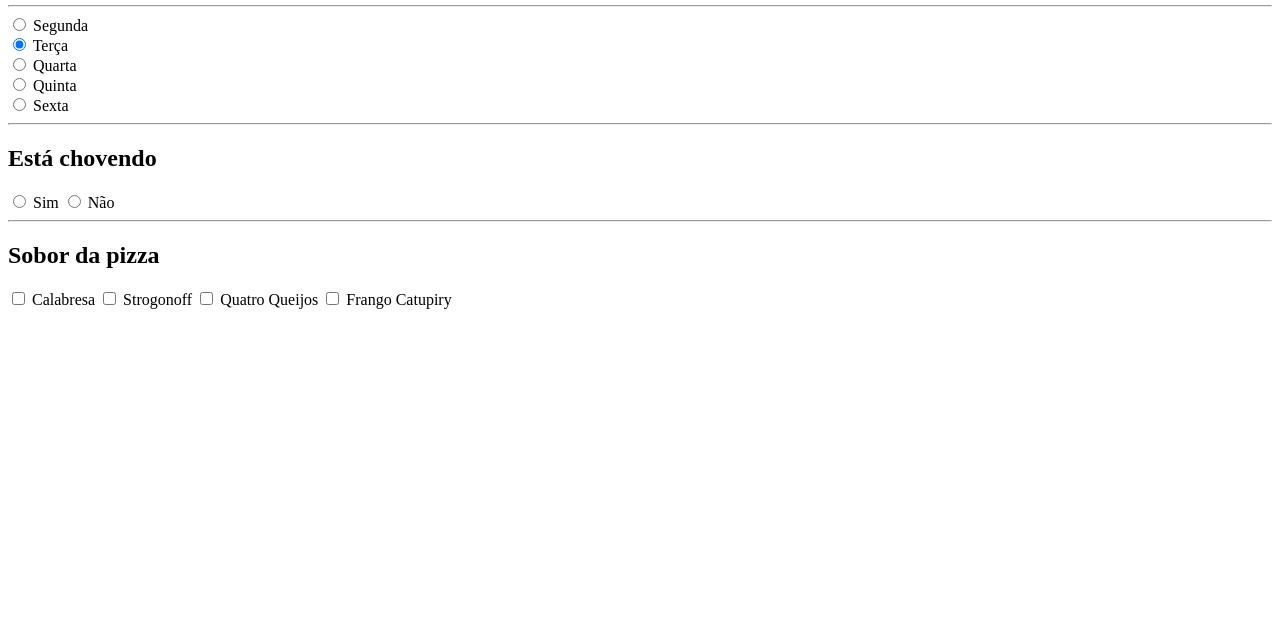
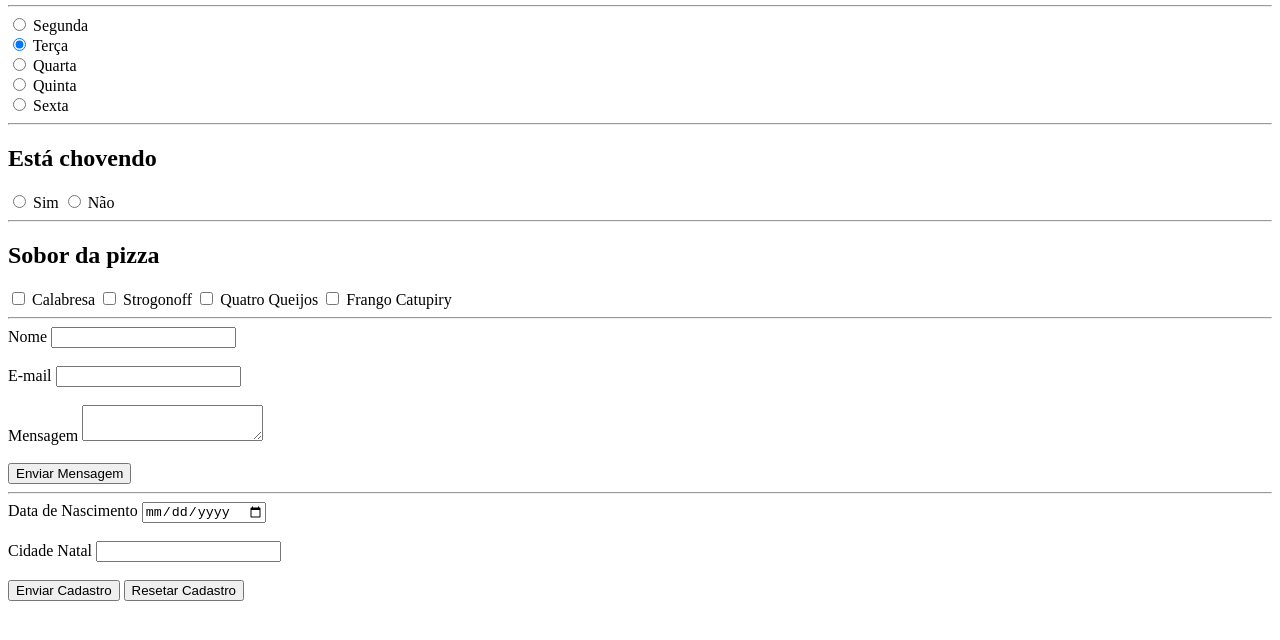
Before and after one commit to ReiSalan94/intro1b24, a plain HTML site: page FORMS/index.html in a window 1280 px wide. Shown: the part 104-744 px from the top of the page. Drawn offline with Linux system fonts and the light colour scheme.

Commit message:
Add files via upload

```diff
--- a/FORMS/index.html
+++ b/FORMS/index.html
@@ -50,7 +50,44 @@
         </label>
 
     </form>
+    <hr>
 
+    <form action="" method="get">
+        <label for="nome">
+            Nome
+            <input type="text" name="nome" id="nome">
+        </label>
+        <br><br>
+        <label for="email">
+            E-mail
+            <input type="email" name="email" id="email">
+        </label>
+        <br><br>
+        <label for="mensagem">
+            Mensagem
+            <textarea name="mensagem" id="mensagem"></textarea>
+        </label>
+        <br><br>
+        <input type="submit" value="Enviar Mensagem">
+
+    </form>
+
+    <hr>
+    <form action="" method="post">
+        <label for="nascimento">
+            Data de Nascimento
+            <input type="date" name="nascimento" id="nascimento">
+        </label>
+        <br><br>
+        <label for="cidade">
+            Cidade Natal
+            <input type="text" name="cidade" id="cidade">
+        </label>
+        <br><br>
+        <button type="submit">Enviar Cadastro</button>
+        <button type="reset">Resetar Cadastro</button>
+
+    </form>
 </body>
 
 </html>
```
